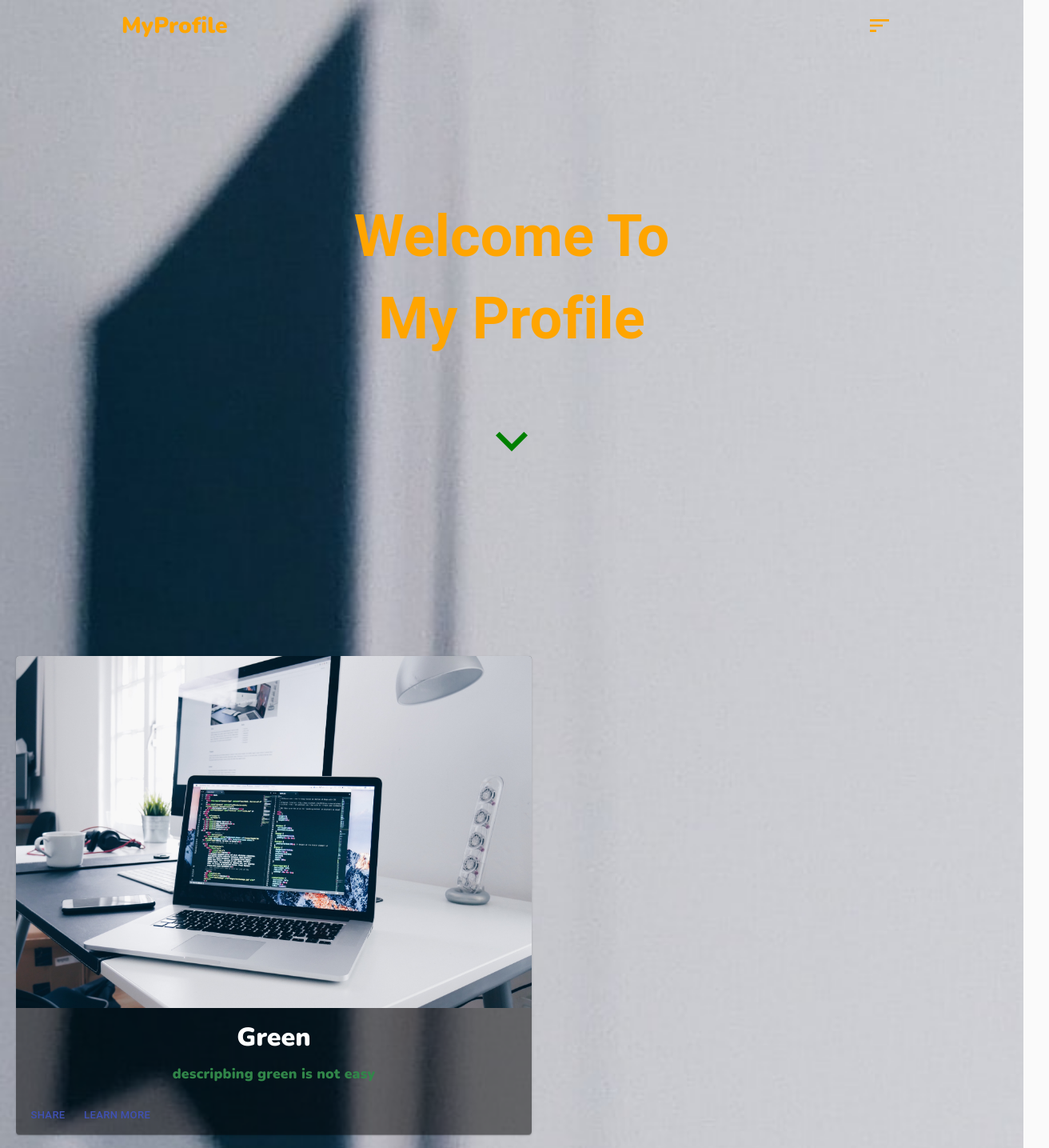
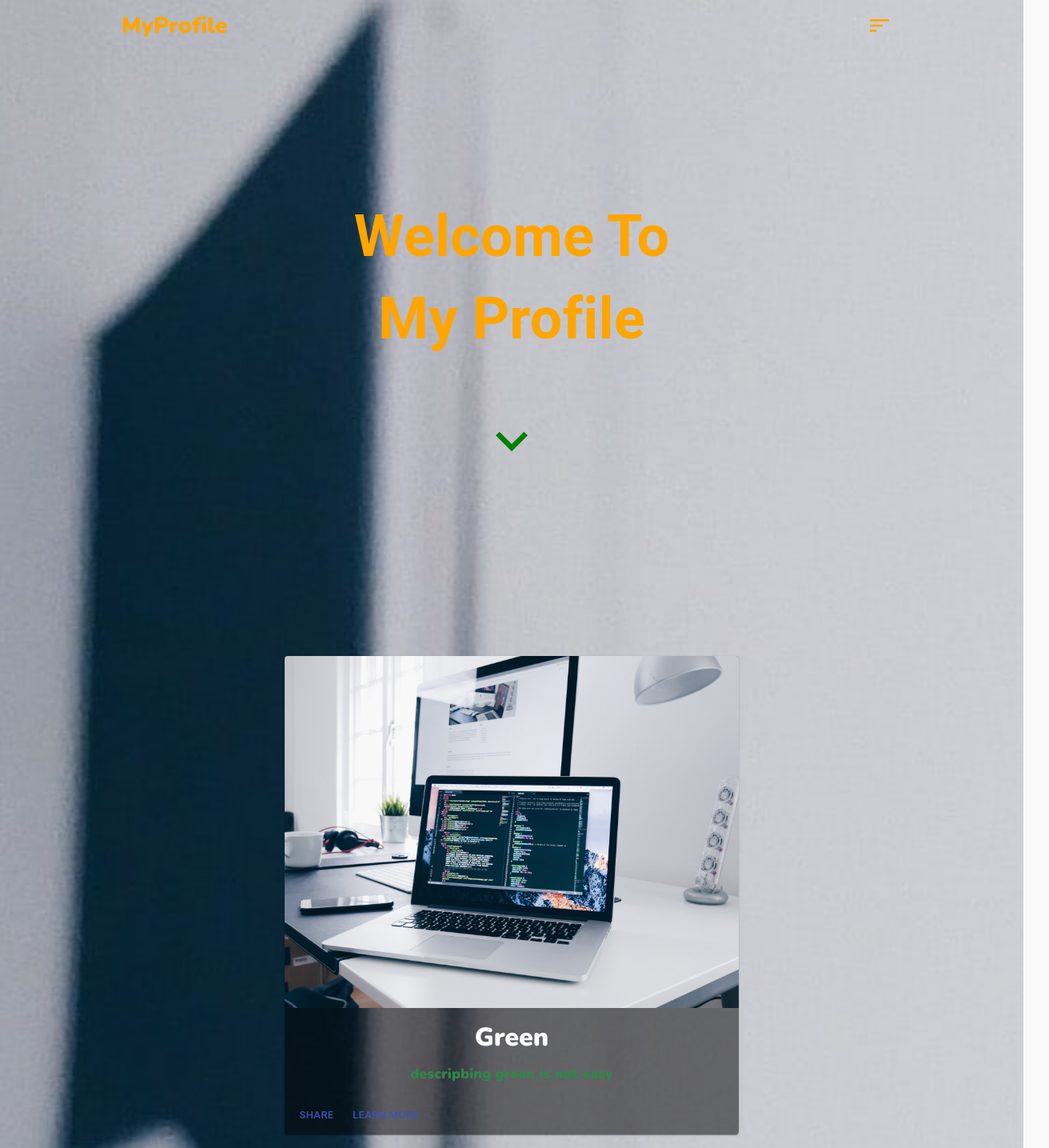
Before and after one commit to mayurchinche/trail1, a React (Create React App) app: page / in a window 1280 px wide. Shown: the top 1435 px of the page at 80% size, 1312 px wide, since content can reach past the window. Built offline with nearby package versions, Linux system fonts and the light colour scheme.

Commit message:
Grid Added

```diff
--- /dev/null
+++ b/src/Components/Header.css
@@ -0,0 +1,3 @@
+#appbar{
+color:rgb(22, 179, 22);
+}
--- a/src/Components/Header.js
+++ b/src/Components/Header.js
@@ -13,7 +13,8 @@ root:{
  appbar :{
      background :"none",
      fontFamily: 'Nunito',
-     color:'#FFA500'
+     color:'#FFA500',
+
 
  },
  appbarWrapper :{
@@ -61,7 +62,8 @@ function Header() {
     },[]  )
     return (
         <div className={classes.root}>
-           <AppBar className ={classes.appbar} elevation={0}>
+
+           <AppBar  id='appbar' className ={classes.appbar} elevation={0}>
              <Toolbar className ={classes.appbarWrapper}>
                 <h1 className ={classes.appbarTitle}>MyProfile</h1>
                <IconButton>
--- a/src/Components/ImageCard.js
+++ b/src/Components/ImageCard.js
@@ -7,11 +7,12 @@ import CardContent from '@material-ui/core/CardContent';
 import CardMedia from '@material-ui/core/CardMedia';
 import Button from '@material-ui/core/Button';
 import Typography from '@material-ui/core/Typography';
+import Grid from '@material-ui/core/Grid';
 
 const useStyles = makeStyles({
   root: {
 
-    maxWidth: 645,
+    maxWidth: 700,
     background:"rgba(0,0,0,0.5)",
     margin:"20px"
   },
@@ -35,10 +36,19 @@ export default function ImageCard({place}) {
   const classes = useStyles();
 
   return (
-    <Card className={classes.root}>
+    <Grid
+    container
+    spacing={8}
+    direction="column"
+    alignItems="center"
+    justify="center"
+
+   >
+    <Grid item xs={6}>
+        <Card className={classes.root} >
         <CardActionArea>
             <CardMedia
-          className={classes.media}
+            className={classes.media }
             component="img"
             alt="Contemplative Reptile"
             height="140"
@@ -63,5 +73,7 @@ export default function ImageCard({place}) {
             </Button>
         </CardActions>
         </Card>
+    </Grid>
+    </Grid>
   );
 }
--- a/src/Components/PlaceToVisit.js
+++ b/src/Components/PlaceToVisit.js
@@ -8,11 +8,10 @@ const useStyles=makeStyles((theme)=>({
 root :{
 
     minheight:'100vh',
-    alignContent:'center',
+    //display:'flex',
     justifyContent :'center',
-    alignItems:'center',
-
-    [theme.breakpoints.down("md")]:{
+    alignContent:'center' ,
+    [theme.breakpoints.down()]:{
         flexDirection:'column',
     }
 
```
Lines whose indentation alone changed are shown as unchanged.
